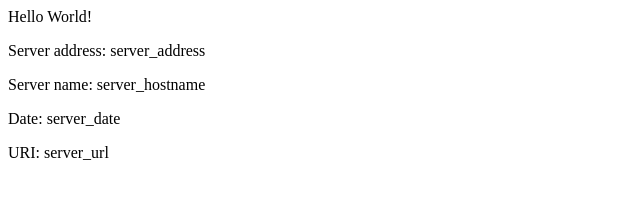
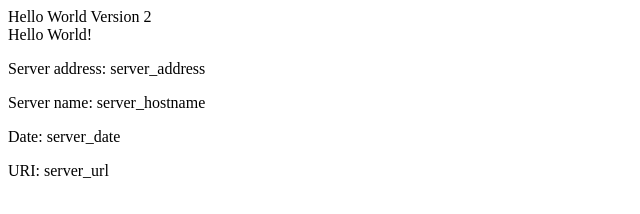
Before and after one commit to jdadaj/eks-example, a plain HTML site: page src/index.html in a window 1280 px wide. Shown: the whole page, without its empty margins (0-640 px from the left). Drawn offline with Linux system fonts and the light colour scheme.

Commit message:
v2 Updating home page

```diff
--- a/src/index.html
+++ b/src/index.html
@@ -1,6 +1,10 @@
 <head>
-<title>Hello World</title>
-</head>
+ Hello World Version 2
+
+
+
+	<title>Hello World</title>
+		</head>
 <div class="info">
 <h>Hello World!</h>
 <p><span>Server&nbsp;address:</span> <span>server_address</span></p>
```
